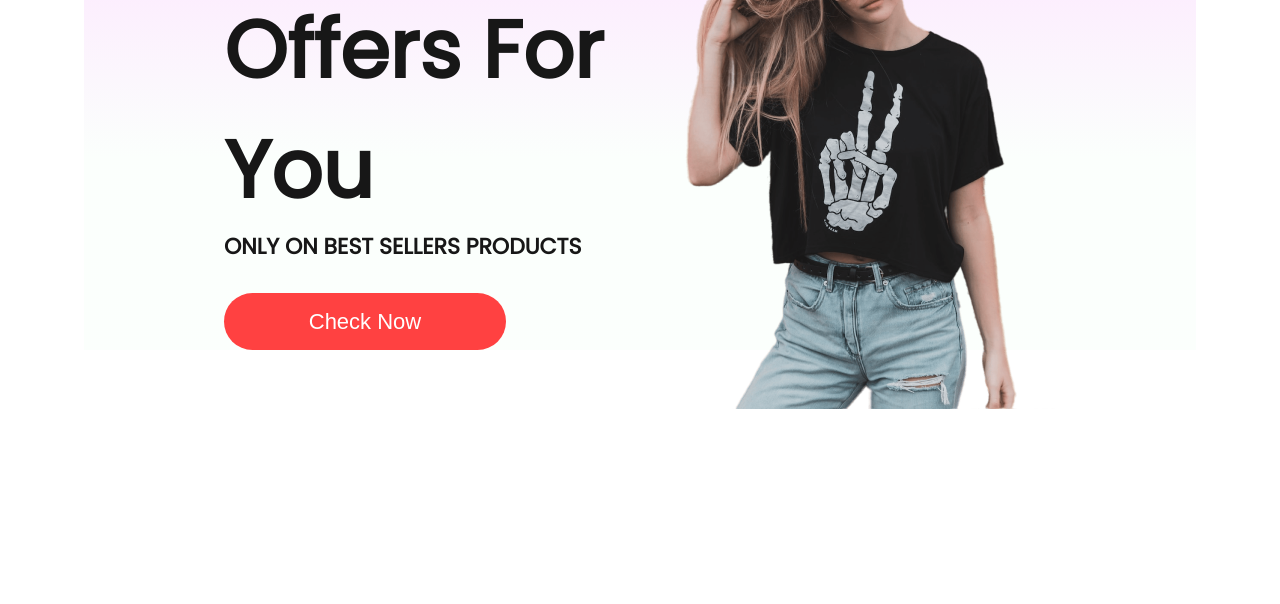
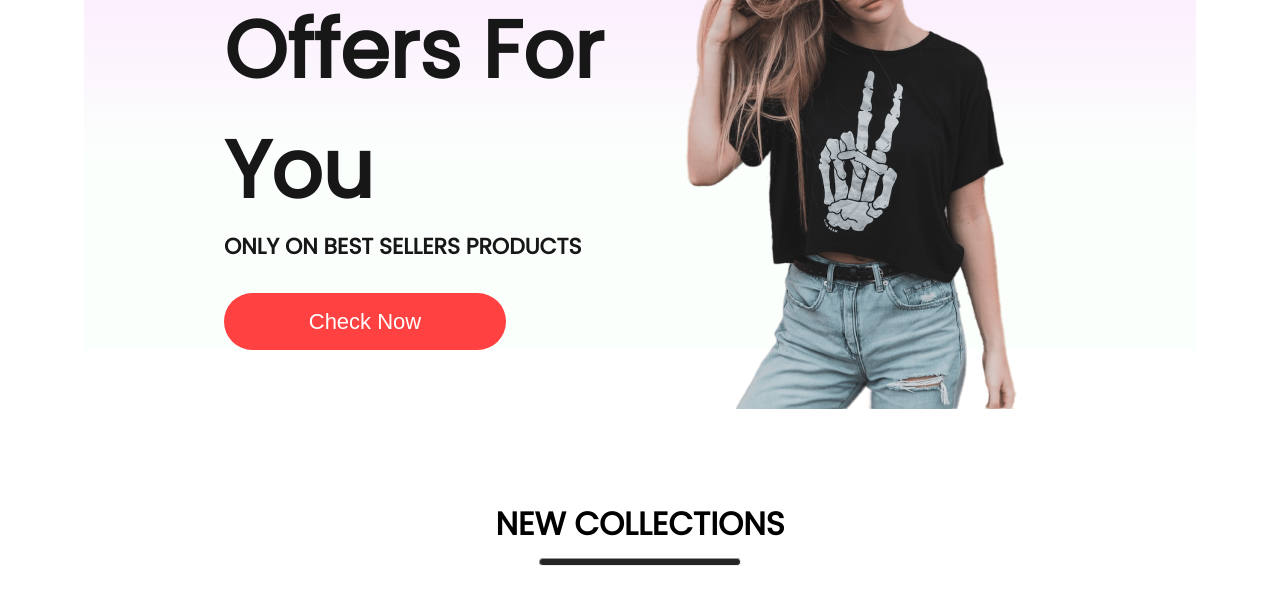
Before and after one commit to samarpansarkar/E-Commerce-greatstack, a React (Create React App) app: page /login in a window 1280 px wide. Shown: the part 1747-2351 px from the top of the page. Before the commit the page ends 2247 px from the top, so only its background shows below. Built offline with nearby package versions, Linux system fonts and the light colour scheme.

Commit message:
new collection(1:05:00)

```diff
--- /dev/null
+++ b/src/Components/NewCollections/NewCollections.css
@@ -0,0 +1,28 @@
+.new-collections {
+    display: flex;
+    flex-direction: column;
+    align-items: center;
+    gap: 10px;
+    height: 90vh;
+}
+
+.new-collections h {
+    color: #171717;
+    font-size: 50px;
+    font-weight: 600;
+}
+
+.new-collections hr {
+    width: 200px;
+    height: 6px;
+    border-radius: 10px;
+    background: #252525;
+
+}
+
+.collections {
+    display: grid;
+    grid-template-columns: 1fr 1fr 1fr 1fr;
+    margin-top: 50px;
+    gap: 30px;
+}
--- /dev/null
+++ b/src/Components/NewCollections/NewCollections.jsx
@@ -0,0 +1,28 @@
+import React from "react";
+import "./NewCollections.css";
+import new_collection from "../Assets/new_collections";
+import Item from "../Item/Item";
+const NewCollections = () => {
+  return (
+    <div className="new-collections">
+      <h1>NEW COLLECTIONS</h1>
+      <hr />
+      <div className="collections">
+        {new_collection.map((item, i) => {
+          return (
+            <Item
+              key={i}
+              id={item.id}
+              name={item.name}
+              image={item.image}
+              new_price={item.new_price}
+              old_price={item.old_price}
+            />
+          );
+        })}
+      </div>
+    </div>
+  );
+};
+
+export default NewCollections;
--- a/src/Pages/Shop.jsx
+++ b/src/Pages/Shop.jsx
@@ -2,6 +2,7 @@
 import Hero from '../Components/Hero/Hero'
 import Popular from './../Components/Popular/Popular';
 import Offers from '../Components/Offers/Offers';
+import NewCollections from '../Components/NewCollections/NewCollections';
 
 const Shop = () => {
   return (
@@ -9,6 +10,7 @@
       <Hero/>
       <Popular/>
       <Offers/>
+      <NewCollections/>
     </div>
   )
 }
```
